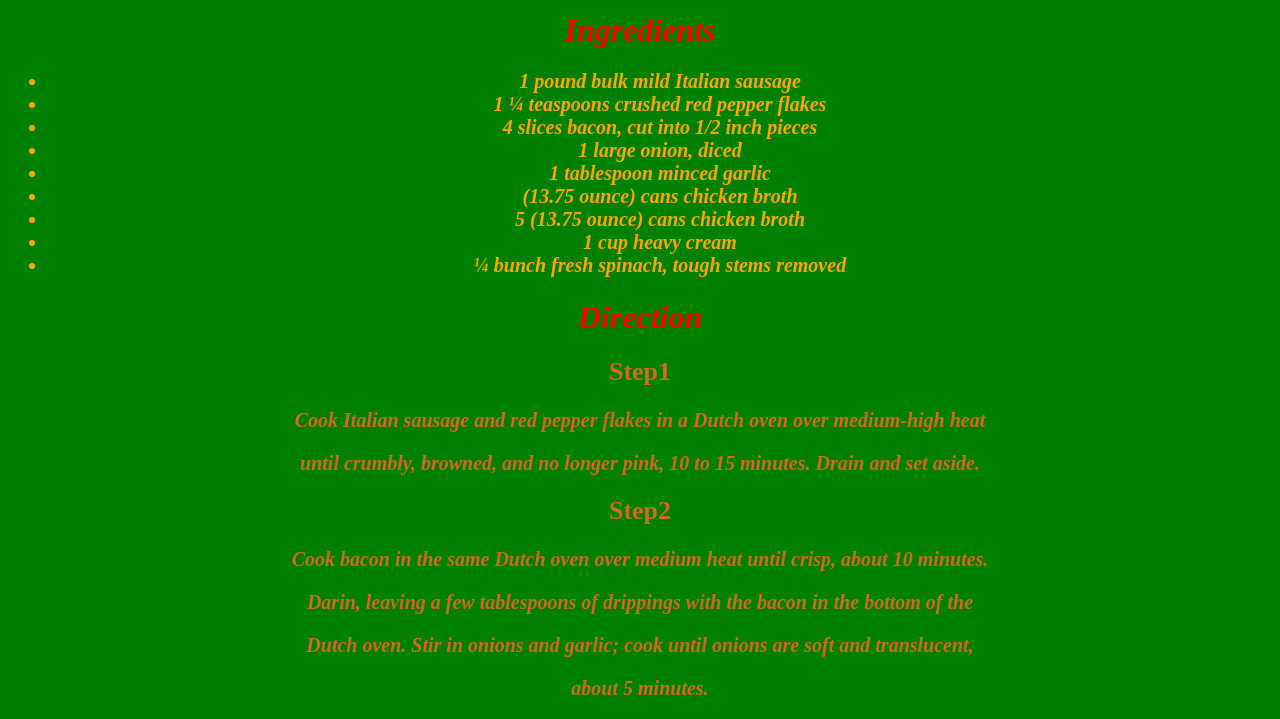
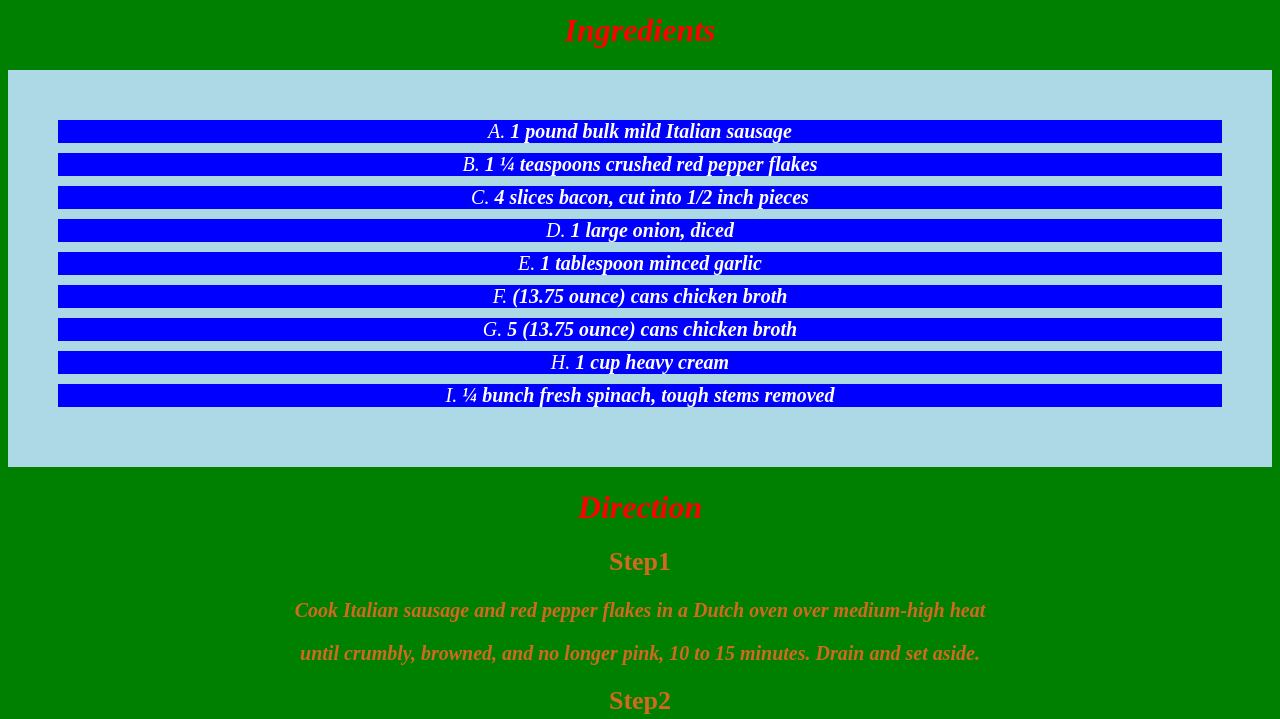
Before and after one commit to Jesuss81/odin-recipes, a plain HTML site: page recipes/toscana.html in a window 1280 px wide. Shown: the part 161-880 px from the top of the page. Drawn offline with Linux system fonts and the light colour scheme.

Commit message:
just change the style of my list in stylertoscana.css

```diff
--- a/recipes/stylertoscana.css
+++ b/recipes/stylertoscana.css
@@ -1,4 +1,4 @@
-*{
+body{
     background-color: green;
     font-family: 'Times New Roman', sans-serif;
     text-align: center;
@@ -22,6 +22,17 @@
     font-size: 20px;
     font-style: italic;
     color: orange;
+    background-color: lightblue;
+    padding: 50px;
+    list-style-type: upper-alpha;
+    list-style-position: inside;
+}
+
+#ilist li{
+    background-color: blue;
+    margin-bottom: 10px;
+    color: white;
+
 }
 
 .dlist1{
```
